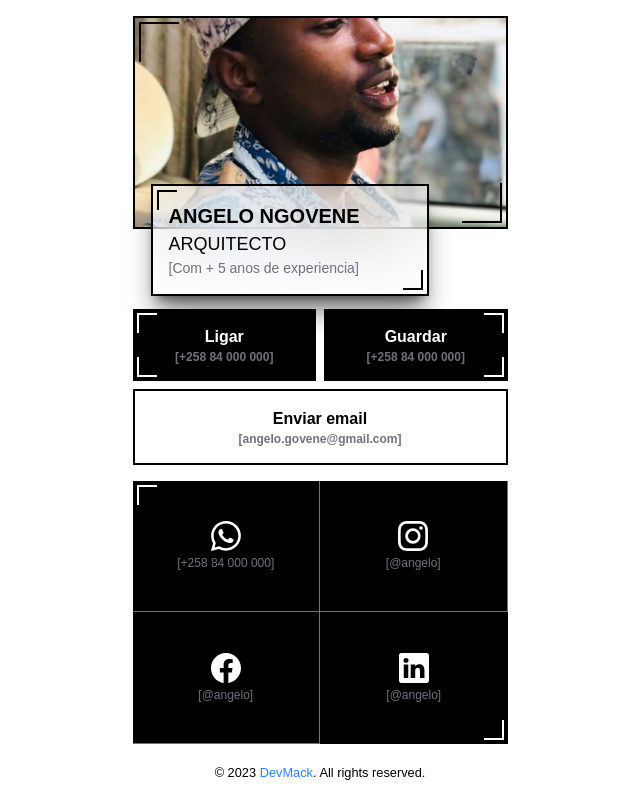
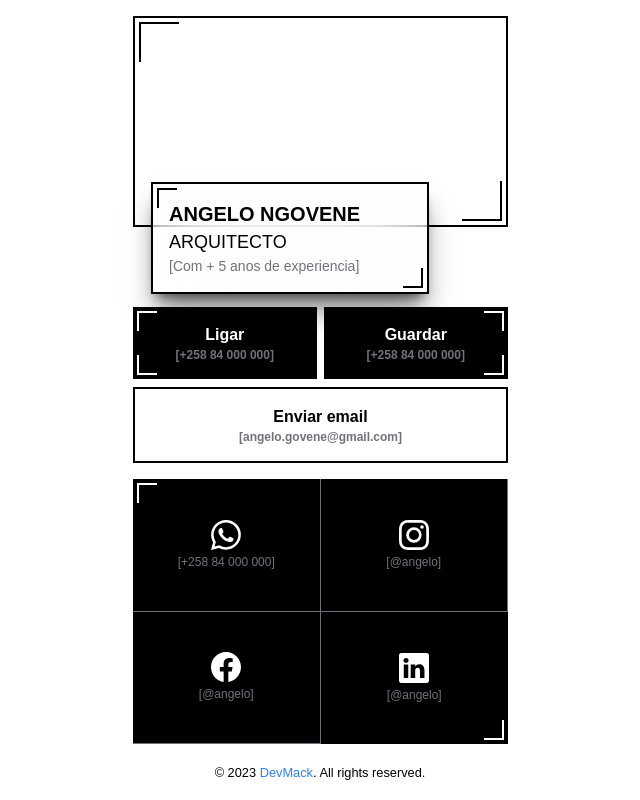
Before and after one commit to DevmackSoftware/cartao-visita, a Next.js app: page /angelo-ngovene in a window 1280 px wide. Shown: the whole page, without its empty margins (320-960 px from the left). Built offline with nearby package versions, Linux system fonts and the light colour scheme.

Commit message:
update angelo

```diff
--- a/src/app/angelo-ngovene/page.tsx
+++ b/src/app/angelo-ngovene/page.tsx
@@ -5,18 +5,18 @@ import { FcBullish, FcHome, FcPackage } from "react-icons/fc";
 export default function AngeloNgovenePage() {
     return (
         <main className="bg-white flex-col p-4 text-black w-full min-h-screen flex justify-center items-center">
-            <div className="flex flex-col flex-1 space-y-4 max-w-[375px] w-full relative md:h-auto">
+            <div className="flex flex-col flex-1 space-y-4 max-w-93.75 w-full relative md:h-auto">
                 <div className="border-2 aspect-video relative mb-20
                    before:absolute before:border-t-2 before:top-1 before:left-1 before:w-10 before:h-10 before:border-l-2
                    after:absolute after:border-b-2 after:bottom-1 after:right-1 after:w-10 after:h-10 after:border-r-2
                 ">
-                    <img
+                    {/* <img
                         className="object-cover aspect-video"
                         src="./profile.JPG"
                         alt="Profile image"
 
-                    />
-                    <div className="shadow-xl shadow-black/50 border-2  w-3/4 absolute left-4 -bottom-1/3 bg-white/50 backdrop-blur-2xl p-4
+                    /> */}
+                    <div data-aos="flip-left" className="shadow-xl shadow-black/50 border-2  w-3/4 absolute left-4 -bottom-1/3 bg-white/50 backdrop-blur-2xl p-4
                     before:absolute before:border-t-2 before:top-1 before:left-1 before:w-5 before:h-5 before:border-l-2
                     after:absolute after:border-b-2 after:bottom-1 after:right-1 after:w-5 after:h-5 after:border-r-2
                     ">
@@ -28,6 +28,7 @@ export default function AngeloNgovenePage() {
                 <div className="grid grid-cols-2 gap-2 w-full">
 
                     <a href="#"
+                        data-aos="flip-right"
                         className="bg-black flex-col text-white justify-center items-center flex p-4 relative font-semibold
                                         before:absolute before:border-t-2 before:top-1 before:left-1 before:w-5 before:h-5 before:border-l-2
                                         after:absolute after:border-b-2 after:bottom-1 after:left-1 after:w-5 after:h-5 after:border-l-2
@@ -38,6 +39,7 @@ export default function AngeloNgovenePage() {
                         <span className="text-zinc-500 text-xs">&#91;+258 84 000 000&#93;</span>
                     </a>
                     <a href="#"
+                        data-aos="flip-left"
                         className="bg-black text-white justify-center items-center flex p-4 relative font-semibold flex-col
                                         before:absolute before:border-t-2 before:top-1 before:right-1 before:w-5 before:h-5 before:border-r-2
                                         after:absolute after:border-b-2 after:bottom-1 after:right-1 after:w-5 after:h-5 after:border-r-2
@@ -45,7 +47,7 @@ export default function AngeloNgovenePage() {
                         <span>Guardar</span>
                         <span className="text-zinc-500 text-xs">&#91;+258 84 000 000&#93;</span>
                     </a>
-                    <a href="" className="flex-col border-2 p-4 col-span-2 flex justify-center items-center font-semibold"
+                    <a data-aos="flip-up" href="#" className="flex-col border-2 p-4 col-span-2 flex justify-center items-center font-semibold"
 
                     >
                         <span>Enviar email</span>
@@ -53,7 +55,7 @@ export default function AngeloNgovenePage() {
                     </a>
 
                 </div>
-                <div className="flex-1 *:grid *:place-content-center *:bg-black divide-x divide-y divide-zinc-500 text-white grid grid-cols-2">
+                <div data-aos="flip-down" className="flex-1 *:grid *:place-content-center *:bg-black divide-x divide-y divide-zinc-500 text-white grid grid-cols-2">
                     <a href="#" className="p-4 relative space-y-1
                     before:absolute before:border-t-2 before:top-1 before:left-1 before:w-5 before:h-5 before:border-l-2
                     ">
```
